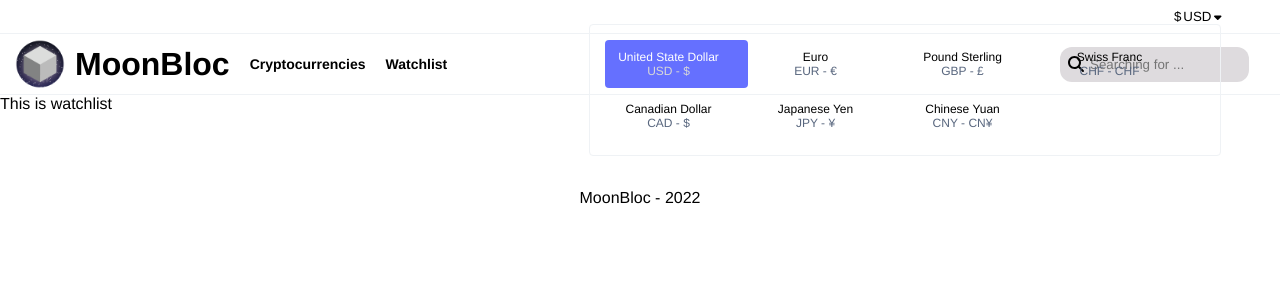
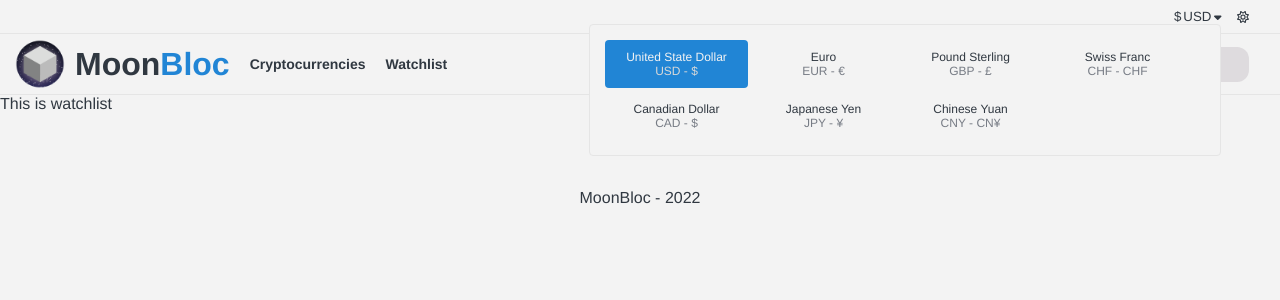
Before and after one commit to Theo-Smondack/moonbloc_nextjs, a Next.js app: page /watchlist in a window 1280 px wide. Both pictures are taken after a click on the button "Choose currency". Shown: the top 300 px of the page. Built offline with nearby package versions, Linux system fonts and the light colour scheme.

Commit message:
Update UI and add some fixes

```diff
--- a/components/cryptotable.module.css
+++ b/components/cryptotable.module.css
@@ -6,7 +6,7 @@
 .crypto_table th {
     text-align: center;
     padding: 10px;
-    border-bottom: 1px solid rgb(239, 242, 245);
+    border-bottom: 1px solid var(--component-default-border-color);
 
 }
 
@@ -15,7 +15,3 @@
     gap:5px;
     align-items: center;
 }
-
-[data-theme='dark'] .crypto_table th,[data-theme='dark'] .crypto_table td {
-    border-bottom-color: #232323;
-}
--- a/components/currencyModal.module.css
+++ b/components/currencyModal.module.css
@@ -5,7 +5,7 @@
     width: 600px;
     right: 0;
     height: 100px !important;
-    border: 1px solid var(--grey-component-color);
+    border: 1px solid var(--component-default-border-color);
     border-radius: 4px;
     z-index: 3;
     padding: 15px;
@@ -21,9 +21,10 @@
     width: 100%;
 }
 .divModal:hover{
-    background-color: var(--grey-component-color);
+    background-color: var(--component-grey-one);
     color: var(--txt-default-color);
-    --txt-grey-selected: #58667e;
+    --txt-grey-selected: #777c85;
+    --txt-white-selected: #303841;
 }
 
 .divModal > div{
@@ -31,15 +32,23 @@
     flex-direction: column;
     justify-content: center;
     align-items: center;
+    width: 100%;
 }
 
 .selected{
-    background-color: #6570ff;
-    color: #ffffff;
+    background-color: var(--component-blue);
 }
 
 .txtGreySelected{
     color: var(--txt-grey-selected);
+}
+
+.txtWhiteSelected{
+    color: var(--txt-white-selected);
+}
+
+[data-theme='dark'] .txtWhiteSelected{
+    color: var(--txt-default-color) ;
 }
 
 @media (max-width: 1000px) {
@@ -47,7 +56,7 @@
         left: 0;
         width: auto;
         height: fit-content !important;
-        border-bottom: 1px solid var(--grey-component-color) !important;
+        border-bottom: 1px solid var(--component-grey-one) !important;
     }
     .modalContainer{
         grid-template-columns: 1fr 1fr 1fr 1fr 1fr 1fr 1fr;
--- a/components/currencyModal.tsx
+++ b/components/currencyModal.tsx
@@ -49,16 +49,18 @@ const CurrencyModal = (props:CurrencyModalProps) => {
                         {
                             Currencies.map((currency:Currency, index:number) => {
                                 let _className = styles.divModal
-                                let _txtGrey = "txtGrey"
+                                let _txtGrey : string = "txtGrey"
+                                let spanClassName : string | undefined;
                                 if (currency === currencySelected) {
                                     _className = `${styles.divModal} ${styles.selected}`
                                     _txtGrey = styles.txtGreySelected
+                                    spanClassName = styles.txtWhiteSelected
                                 }
                                 return (
                                     <div key={index} className={_className}
                                          onClick={() => changeCurrency(currency)}>
                                         <div>
-                                            <span>{currency.name}</span>
+                                            <span className={spanClassName}>{currency.name}</span>
                                             <span className={_txtGrey}>{currency.value} - {currency.symbol}</span>
                                         </div>
                                     </div>
--- a/components/navbar.module.css
+++ b/components/navbar.module.css
@@ -1,17 +1,10 @@
 .containerNav{
-    border-bottom: 1px solid rgb(239, 242, 245);
-}
-
-[data-theme='dark'] .containerNav{
-    border-bottom-color: #232323;
+    border-bottom: 1px solid var(--component-default-border-color);
 }
 
 .headNav {
     font-size: 12px;
     font-weight: 500;
-    font-family: Helvetica;
-    padding-top: 4px;
-    padding-bottom: 4px;
     max-width: 1400px;
     margin: 0 auto;
     padding: 5px 15px;
@@ -44,7 +37,7 @@
 }
 
 .mainNavContainer div:hover {
-    color: #6570ff;
+    color: var(--component-blue);
 }
 
 .containerHeadNav {
@@ -99,15 +92,11 @@
 .sInputContainer input {
     border: none;
     border-radius: 0.75rem;
-    background-color: #dedbde;
+    background-color: var(--component-grey-one);
     width: 100%;
     padding-left: 30px;
     padding-right: 10px;
     height: 35px;
-}
-
-[data-theme='dark'] .sInputContainer input {
-    background-color: #585666;
 }
 
 .hamburgerContainer {
@@ -130,11 +119,7 @@
     margin: 5px auto;
     -webkit-transition: all 0.3s ease-in-out;
     transition: all 0.3s ease-in-out;
-    background-color: #232323;
-}
-
-[data-theme='dark'] .bar {
-    background-color: #ffffff;
+    background-color: var(--txt-default-color);
 }
 
 .toggleMenu {
@@ -147,9 +132,9 @@
     width: 100%;
     text-align: center;
     transition: 0.3s;
-    background-color: #ffffff;
+    background-color: var(--bg);
     padding-left: 0;
-    border-bottom: 1px solid rgb(239, 242, 245);
+    border-bottom: 1px solid var(--component-default-border-color);
 }
 
 .searchContainer{
@@ -172,7 +157,7 @@
     height: 30px;
     width: 80px;
     border-radius: 4px;
-    background-color: var(--grey-component-color);
+    background-color: var(--component-grey-one);
 }
 
 @media (max-width: 1000px) {
@@ -218,7 +203,7 @@
     }
 
     .toggleMenu div:hover {
-        color: #6570ff;
+        color: var(--component-blue);
     }
 
     .toggleMenu.active {
@@ -226,11 +211,4 @@
     }
 
 
-
-    [data-theme='dark'] .toggleMenu {
-        background-color: #121212;
-        border-bottom-color: #232323;
-    }
-
-
 }
--- a/components/navbar.tsx
+++ b/components/navbar.tsx
@@ -39,7 +39,7 @@ export default function Navbar() {
                         <Link href="/">
                             <div className={styles.moonBlocTitleDiv}
                                  onClick={() => isActive ? setIsActive(!isActive) : null}>
-                                <h1>MoonBloc</h1>
+                                <h1>Moon</h1><h1 className={'titleBlue'}>Bloc</h1>
                             </div>
                         </Link>
                         <div className={styles.mainNavContainer}>
--- a/pages/cryptocurrencies.tsx
+++ b/pages/cryptocurrencies.tsx
@@ -1,10 +1,11 @@
 import Layout from "../components/layout";
 import {ReactElement} from "react";
+import Cryptotable from "../components/cryptotable";
 
 export default function Cryptocurrencies() {
     return (
         <div>
-            <p>This is cryptocurrencies</p>
+            <Cryptotable/>
         </div>
 
     )
--- a/styles/globals.css
+++ b/styles/globals.css
@@ -1,7 +1,8 @@
 *{
     margin: 0;
     padding: 0;
-    font-family: Helvetica;
+    font-family: Helvetica, sans-serif;
+    color: var(--txt-default-color);
     /*background: var(--bg);*/
 }
 
@@ -13,6 +14,7 @@ button{
 body{
     min-height: 100vh;
     position: relative;
+    background: var(--bg);
 }
 
 .container{
@@ -26,22 +28,33 @@ body{
 }
 
 .txtGrey{
-    color: #58667e;
+    color: #777c85 !important;
+}
+
+
+
+.titleBlue{
+    color: var(--component-blue);
 }
 
 
 :root {
-    --background:#DFF6FF;
-    /*--bg : #fff;*/
-    --grey-component-color: #eff2f5;
+    --bg : #F3F3F3;
+    --component-blue : #2185D5;
+    --component-grey-one : #dedbde;
+    --component-default-border-color:#E5E5E5;
     --txt-grey-selected: #d8d8d8;
-    --txt-default-color : #121212;
+    --txt-white-selected: #F3F3F3;
+    --txt-default-color : #303841;
 }
 [data-theme='dark']{
-    --bg : #06283D;
-    --grey-component-color: #232323;
-    --txt-default-color : #fff;
+    --bg : #303841;
+    --component-grey-one: #3A4750;
+    --component-default-border-color: #212722;
+    --txt-default-color : #F3F3F3;
 }
+
+
 
 /* Apply style to dark theme mode*/
 /*[data-theme='dark'],*/
```
Also changed, not shown: components/cryptotable.tsx (+4 -4 lines).
